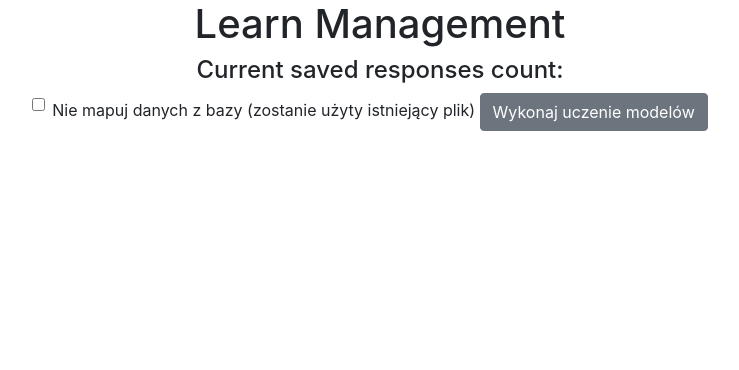
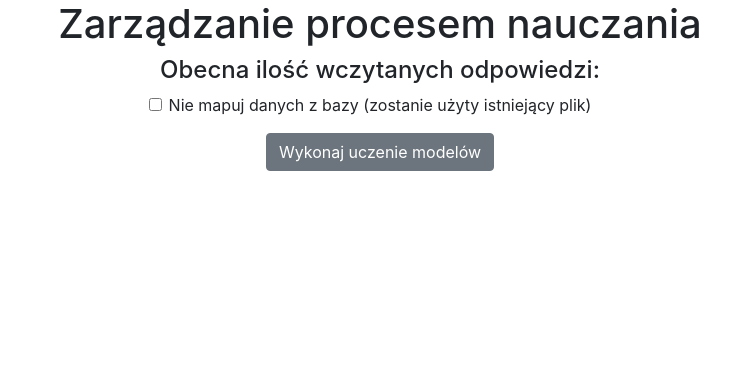
Before and after one commit to sebastian-jarosz/rtc, a Django app: template runtrainapp/templates/admin/learn_management.html in a window 1280 px wide. Shown: the part 56-426 px from the top of the page, without its empty margins (260-999 px from the left). Run offline with Django 3.2, Linux system fonts and the light colour scheme; the template is opened without the code that fills it, so the values that code supplies are empty.

Commit message:
learn_management.html translation

```diff
--- a/runtrainapp/templates/admin/learn_management.html
+++ b/runtrainapp/templates/admin/learn_management.html
@@ -3,6 +3,7 @@
 
 {% block title %}
 Learn Management  - Running Training Comrade
+Wszystkie odpowiedzi - RunningGenerator
 {% endblock title %}
 
 {% block body_data %}
@@ -11,10 +12,10 @@
 {% csrf_token %}
 
         <div class="page-hero d-flex align-items-center justify-content-center">
-            <h1>Learn Management</h1>
+            <h1>Zarządzanie procesem nauczania</h1>
         </div>
         <div class="page-hero d-flex align-items-center justify-content-center">
-            <h4>Current saved responses count: {{ form_responses_count }}</h4>
+            <h4>Obecna ilość wczytanych odpowiedzi: {{ form_responses_count }}</h4>
         </div>
 
         <!-- Parse responses part -->
@@ -24,10 +25,12 @@
                 <label for="doNotMapData" class="form-check-label">
                     Nie mapuj danych z bazy (zostanie użyty istniejący plik)
                 </label>
-                <button id="learnModels" type="button" class="btn btn-secondary">Wykonaj uczenie modelów</button>
-                <!-- Hidden spinner -->
-                <div class="spinner-border text-secondary" id="learnModelsSpinner" style="display: none;"></div>
             </div>
+        </div>
+        <div class="page-hero d-flex align-items-center justify-content-center">
+            <button id="learnModels" type="button" class="btn btn-secondary">Wykonaj uczenie modelów</button>
+            <!-- Hidden spinner -->
+            <div class="spinner-border text-secondary" id="learnModelsSpinner" style="display: none;"></div>
         </div>
 
         <div class="page-hero d-flex align-items-center justify-content-center">
```
